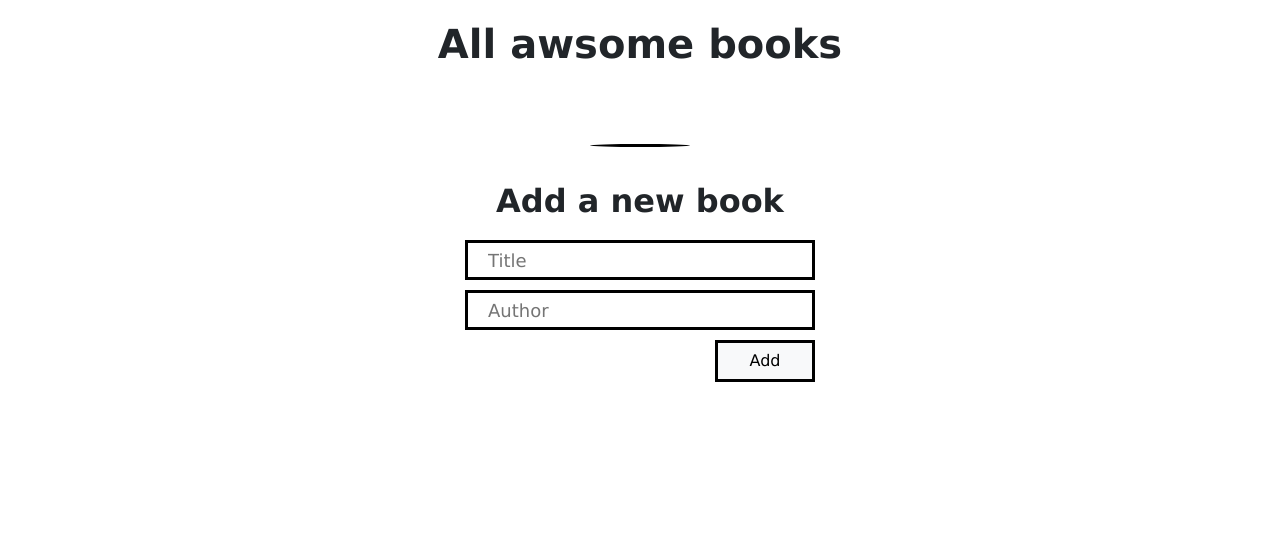
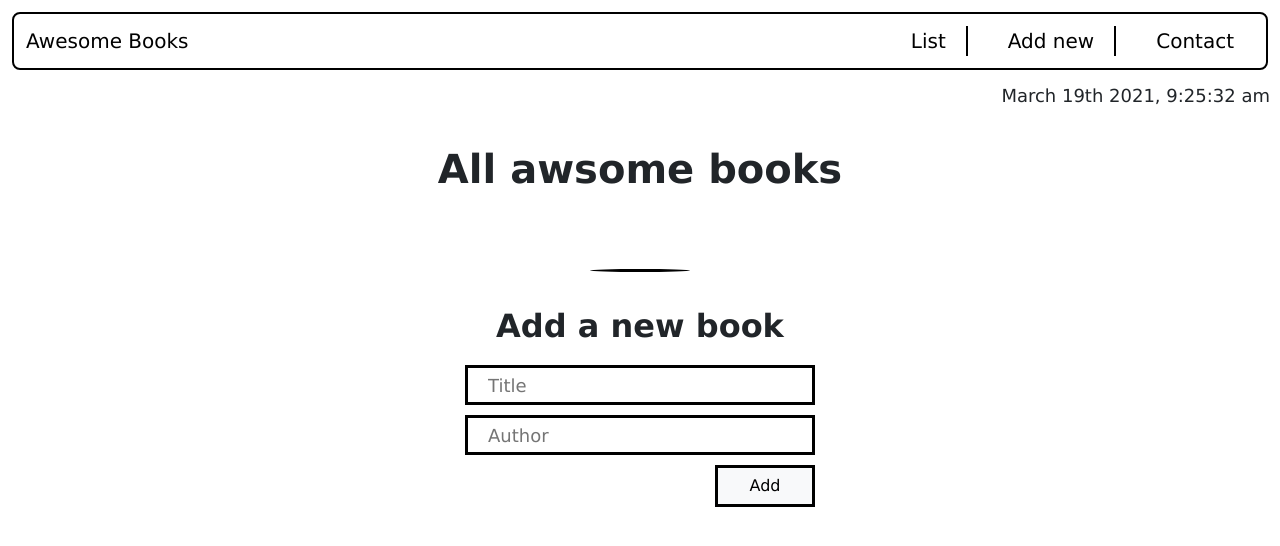
Before and after one commit to Aqurds/mv-bl, a plain HTML site: page index.html in a window 1280 px wide. Drawn offline with nearby package versions, Linux system fonts and the light colour scheme.

Commit message:
Added navigation

```diff
--- a/assets/css/style.css
+++ b/assets/css/style.css
@@ -1,6 +1,16 @@
 body {
   font-size: 18px;
   font-family: Verdana, Geneva, Tahoma, sans-serif;
+  margin: 0;
+  padding: 0;
+}
+
+a {
+  text-decoration: none;
+}
+
+li {
+  list-style: none;
 }
 
 .book-list-row {
@@ -70,3 +80,46 @@ body {
   border: 3px solid black;
   border-radius: 0px;
 }
+.navbar {
+  display: flex;
+  justify-content: space-between;
+  border: solid 2px black;
+  border-radius: 8px;
+  padding: 12px 12px;
+  margin: 12px 12px;
+}
+
+.nav-list {
+  display: flex;
+  gap: 20px;
+  margin: 0;
+}
+
+.nav-list li {
+  padding: 0px 20px;
+  border-right: 2px solid black;
+}
+
+.nav-list li:last-child {
+  border-right: 0px;
+}
+
+.awsome-book {
+  font-size: 20px;
+  color: black;
+}
+
+.nav-item {
+  font-size: 20px;
+  color: black;
+}
+
+.nav-item:hover {
+  color: rgb(102, 102, 234);
+}
+
+.time {
+  display: flex;
+  justify-content: flex-end;
+  padding-right: 10px;
+}
--- a/index.html
+++ b/index.html
@@ -9,6 +9,19 @@
         <link rel="stylesheet" href="assets/css/style.css">
     </head>
     <body>
+      <header>
+        <nav class="navbar">
+            <a href="" class="awsome-book">Awesome Books</a>
+            <ul class="nav-list">
+                <li><a href="" class="nav-item">List</a></li>
+                <li><a href="" class="nav-item">Add new</a></li>
+                <li><a href="" class="nav-item">Contact</a></li>
+            </ul>
+        </nav>
+      </header>
+      <div class="time">
+        <p>March 19th 2021, 9:25:32 am</p>
+      </div>
       <section class="container">
         <section class="row book-list-row">
           <section class="col-12">
```
